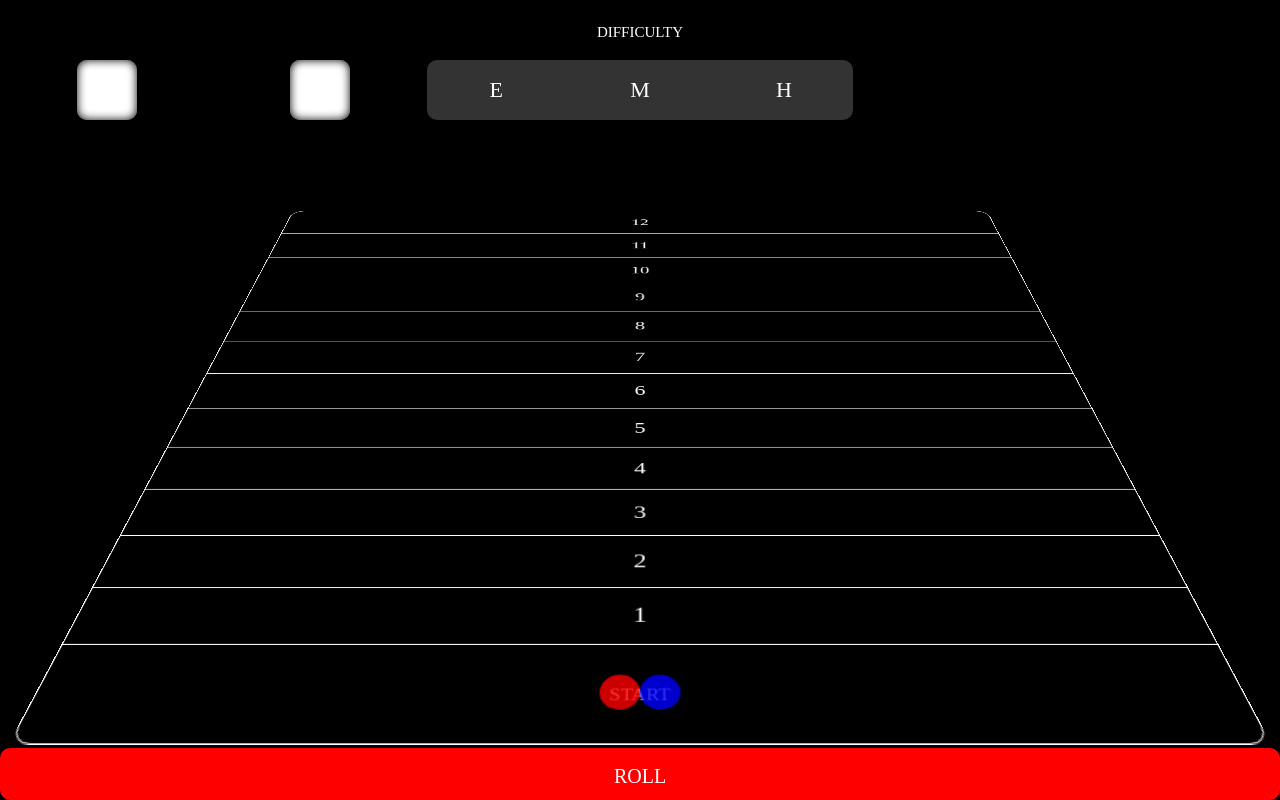
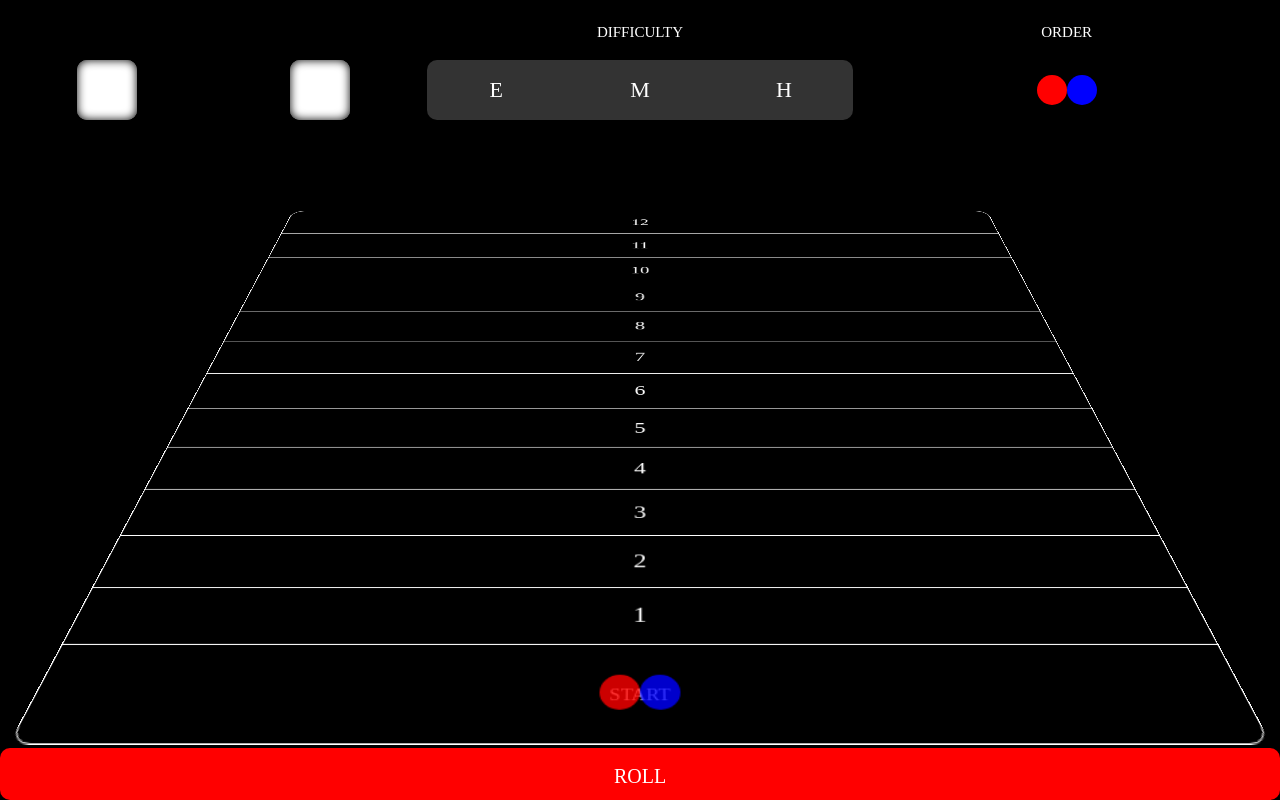
Before and after one commit to KevinW90/Bump_Back, a React (Create React App) app: page / in a window 1280 px wide. Built offline with nearby package versions, Linux system fonts and the light colour scheme.

Commit message:
added player order feature

```diff
--- a/src/components/BumpBack.js
+++ b/src/components/BumpBack.js
@@ -269,6 +269,17 @@ class BumpBack extends Component {
                     </div>
 
                     <Difficulty changeDifficulty={this.changeDifficulty}/>
+
+                    <div className="order">
+                        <div className="heading">
+                            order
+                        </div>
+                        <div className="po-wrapper">
+                            {this.player_list.map( (p) => {
+                                return(<div className="po" style={{background: p.color}}></div>)
+                            })}
+                        </div>
+                    </div>
                 </div>
 
                 <div className="game-menu">
--- a/src/css/BumpBack.css
+++ b/src/css/BumpBack.css
@@ -64,3 +64,27 @@
     justify-content: center;
     align-items: center;
 }
+
+.order {
+    display: grid;
+    grid-template: 1fr 1fr / 1fr;
+}
+
+.order .heading {
+    display: flex;
+    justify-content: center;
+    align-items: center;
+}
+
+.po-wrapper {
+    display: flex;
+    justify-content: center;
+    align-items: center;
+}
+
+.po {
+    width: 30px;
+    height: 30px;
+
+    border-radius: 50%;
+}
```
